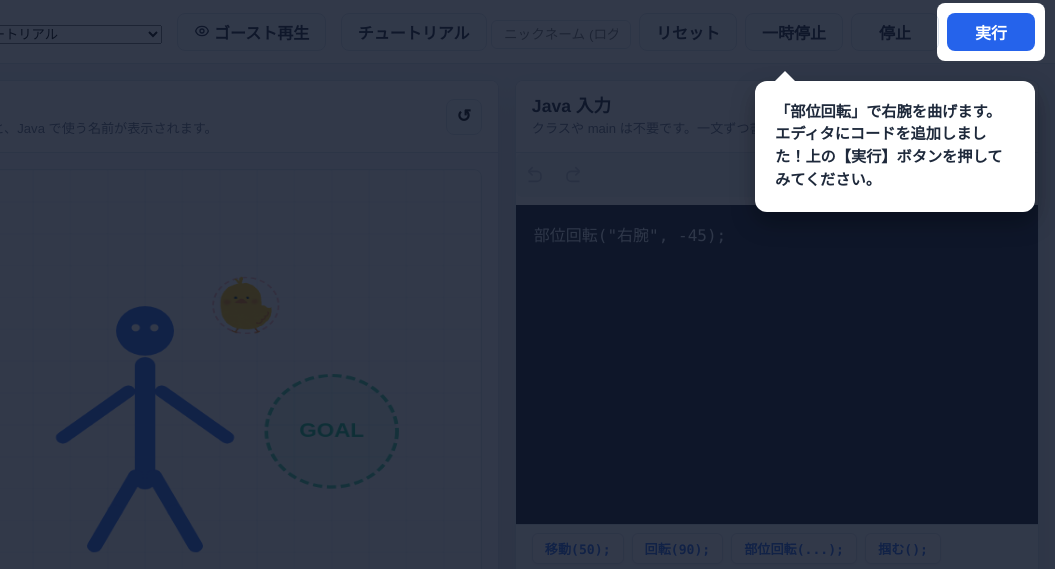
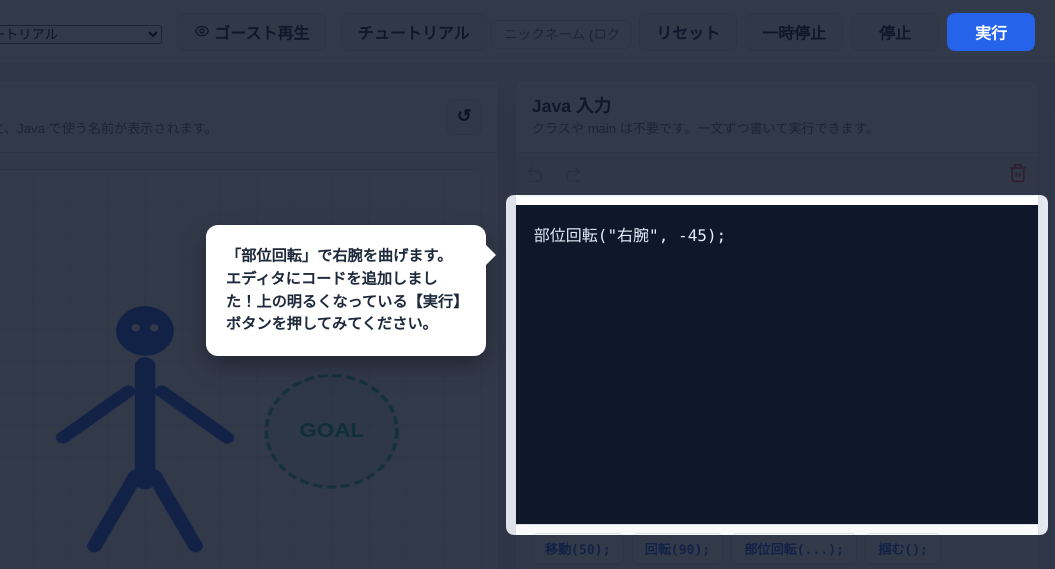
Before and after one commit to misairu0511/pictgramming, a website: page public/index.html in a window 1280 px wide. Both pictures are taken after a click on the button "次へ". Shown: the top 569 px of the page, 225-1280 px from the left. Drawn offline with Linux system fonts and the light colour scheme; no server answers.

Commit message:
コードが見えるチュートリアル

```diff
--- a/public/css/style.css
+++ b/public/css/style.css
@@ -574,3 +574,9 @@ code {
   background: rgba(255, 255, 255, 0.3);
   transform: translateY(-1px);
 }
+
+.tutorial-on-top {
+  position: relative !important;
+  z-index: 10001 !important;
+  pointer-events: auto !important;
+}
--- a/public/js/app.js
+++ b/public/js/app.js
@@ -1040,25 +1040,28 @@ function initTutorial(force = false) {
   const steps = [
     { target: 'java-editor', text: 'チュートリアルへようこそ！まずはプログラムを書いて動かす練習です。', pos: 'left' },
     {
-      target: 'btn-run',
-      text: '「部位回転」で右腕を曲げます。エディタにコードを追加しました！上の【実行】ボタンを押してみてください。',
-      pos: 'bottom',
+      target: 'java-editor',
+      clickTarget: 'btn-run',
+      text: '「部位回転」で右腕を曲げます。エディタにコードを追加しました！上の明るくなっている【実行】ボタンを押してみてください。',
+      pos: 'left',
       codeToAdd: '部位回転("右腕", -45);',
       waitForRun: true,
       checkCondition: () => editor.value.includes('部位回転')
     },
     {
-      target: 'btn-run',
-      text: '次は「移動」してヒヨコを「掴む」命令を追加しました！もう一度【実行】を押してください！',
-      pos: 'bottom',
+      target: 'java-editor',
+      clickTarget: 'btn-run',
+      text: '次は「移動」してヒヨコを「掴む」命令を追加しました！もう一度【実行】ボタンを押してください！',
+      pos: 'left',
       codeToAdd: '移動(100);\n掴む();',
       waitForRun: true,
       checkCondition: () => engine.state.hasGrabbedItem
     },
     {
-      target: 'btn-run',
-      text: '最後に「回転」で向きを変え、移動して「離す」命令でゴールしましょう！【実行】を押してください！',
-      pos: 'bottom',
+      target: 'java-editor',
+      clickTarget: 'btn-run',
+      text: '最後に「回転」で向きを変え、移動して「離す」命令でゴールしましょう！【実行】ボタンを押してください！',
+      pos: 'left',
       codeToAdd: '回転(90);\n移動(150);\n離す();',
       waitForRun: true,
       checkCondition: () => engine.evaluateGoalStatus() === "ゴールした"
@@ -1068,6 +1071,10 @@ function initTutorial(force = false) {
 
   function showStep(index) {
     if (index >= steps.length) {
+      if (window.tutorialLastClickTarget) {
+        window.tutorialLastClickTarget.classList.remove('tutorial-on-top');
+        window.tutorialLastClickTarget = null;
+      }
       overlay.hidden = true;
       localStorage.setItem('tutorialCompleted', 'true');
       if (stageSelect) {
@@ -1093,6 +1100,19 @@ function initTutorial(force = false) {
 
     text.textContent = step.text;
     bubble.className = 'tutorial-bubble ' + step.pos;
+
+    if (window.tutorialLastClickTarget) {
+      window.tutorialLastClickTarget.classList.remove('tutorial-on-top');
+      window.tutorialLastClickTarget = null;
+    }
+
+    if (step.clickTarget) {
+      const clickEl = document.getElementById(step.clickTarget);
+      if (clickEl) {
+        clickEl.classList.add('tutorial-on-top');
+        window.tutorialLastClickTarget = clickEl;
+      }
+    }
 
     // 実行待ちステップの場合は次へボタンを隠す
     if (step.waitForRun) {
```
